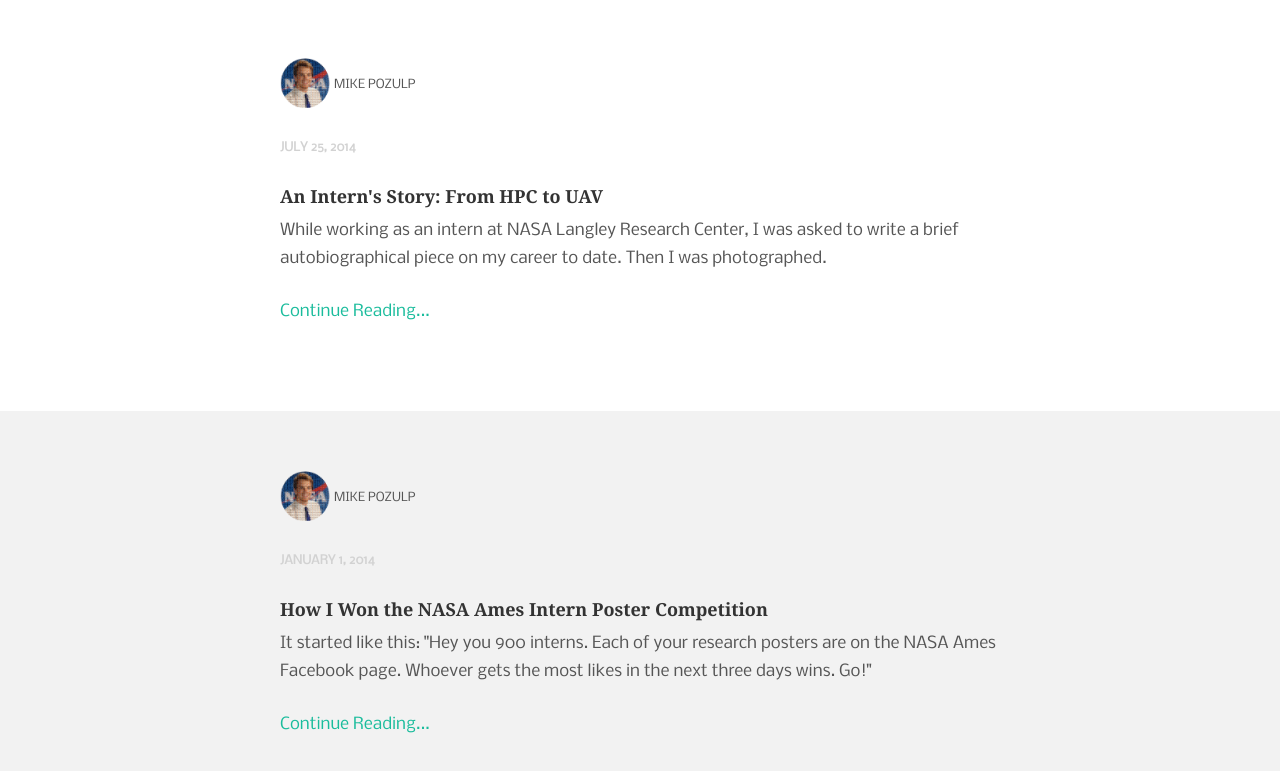
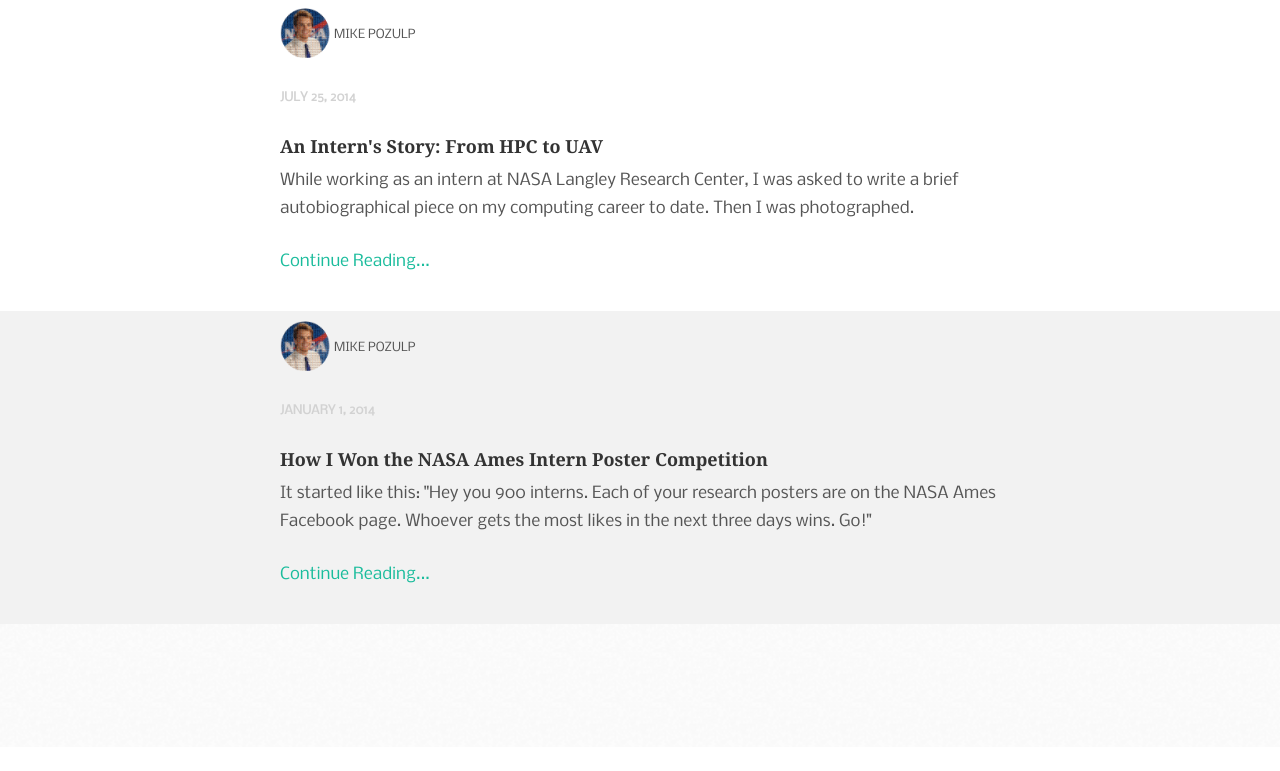
Before and after one commit to pozulp/mike, a plain HTML site: page blog/index.html in a window 1280 px wide. Shown: the part 53-824 px from the top of the page. After the commit the page ends 800 px from the top, so only its background shows below. Drawn offline with Linux system fonts and the light colour scheme; a web font is replaced by a local one.

Commit message:
narrowed blog index entry spacing and removed article beginning bryson review title

```diff
--- a/assets/css/main.css
+++ b/assets/css/main.css
@@ -165,14 +165,14 @@ a:after {
 /* +++++ Color Wraps / Blog Page +++++ */
 
 #grey {
-	padding-top: 60px;
-	padding-bottom: 60px;
+	padding-top: 10px;
+	padding-bottom: 10px;
 	background-color: #f2f2f2;
 }
 
 #white {
-	padding-top: 60px;
-	padding-bottom: 60px;
+	padding-top: 10px;
+	padding-bottom: 10px;
 	background-color: #ffffff;
 }
 
--- a/blog/index.html
+++ b/blog/index.html
@@ -64,8 +64,8 @@
 					<p><bd>July 25, 2014</bd></p>
 					<h4>An Intern's Story: From HPC to UAV</h4>
 					<p>While working as an intern at NASA Langley Research Center, I was asked
-                                        to write a brief autobiographical piece on my career to date. Then I was
-                                        photographed.
+                                        to write a brief autobiographical piece on my computing career to date.
+                                        Then I was photographed.
                                         </p>
 					<p><a href="from-hpc-to-uav">Continue Reading...</a></p>
 				</div>
```
Also changed, not shown: reading/reviews.txt.
